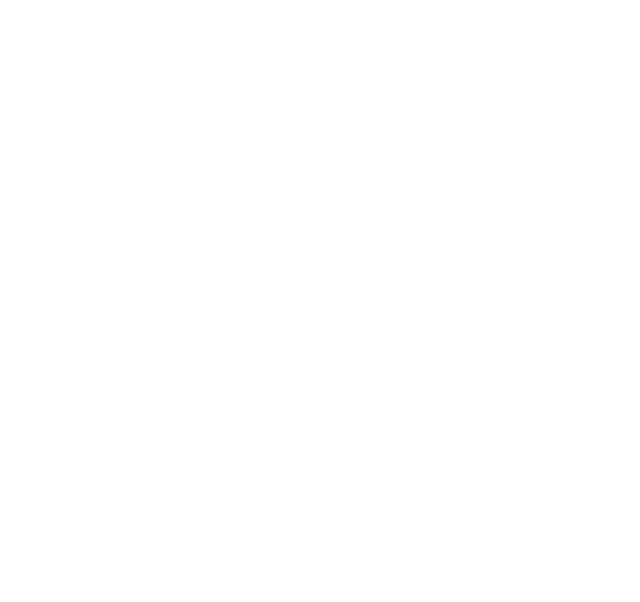
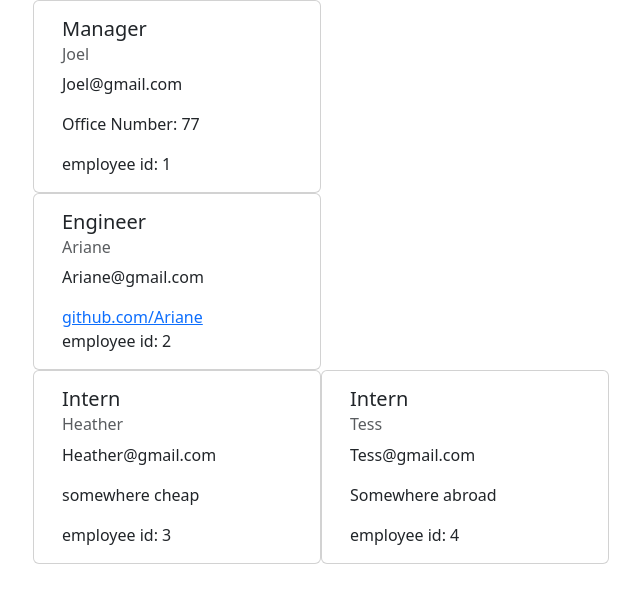
Before and after one commit to tesseir/team-profile-gen, a website: page Teamroster.html in a window 1280 px wide. Shown: the whole page, without its empty margins (37-677 px from the left). Drawn offline with nearby package versions, Linux system fonts and the light colour scheme.

Commit message:
JS base complete

```diff
--- a/Teamroster.html
+++ b/Teamroster.html
@@ -1,4 +1,3 @@
-
 
 <!DOCTYPE html>
 <html lang="en">
@@ -17,9 +16,47 @@
 <body>
 
   <div class="container">
-    <div class="row cardContainer">
+    <div class="row cardContainer manager">
+        <div class="card" style="width: 18rem;">
+        <div class="card-body">
+          <h5 class="card-title">Manager</h5>
+          <h6 class="card-subtitle mb-2 text-muted">Joel</h6>
+          <p class="card-text">Joel@gmail.com</p>
+          <p class="card-text">Office Number: 77</p>
+          <p class="card-text">employee id: 1</p>
+          </div>
+      </div></div>
 
-    </div>
+    <div class="row cardContainer engineer">
+      <div class="card" style="width: 18rem;">
+      <div class="card-body">
+        <h5 class="card-title">Engineer</h5>
+        <h6 class="card-subtitle mb-2 text-muted">Ariane</h6>
+        <p class="card-text">Ariane@gmail.com</p>
+        <a href="github.com/Ariane" class="card-link">github.com/Ariane</a>
+        <p class="card-text">employee id: 2</p>
+      </div>
+    </div></div>
+
+    <div class="row cardContainer intern">
+        <div class="card" style="width: 18rem;">
+        <div class="card-body">
+          <h5 class="card-title">Intern</h5>
+          <h6 class="card-subtitle mb-2 text-muted">Heather</h6>
+          <p class="card-text">Heather@gmail.com</p>
+          <p class="card-text">somewhere cheap</p>
+          <p class="card-text">employee id: 3</p>
+        </div>
+      </div>
+        <div class="card" style="width: 18rem;">
+        <div class="card-body">
+          <h5 class="card-title">Intern</h5>
+          <h6 class="card-subtitle mb-2 text-muted">Tess</h6>
+          <p class="card-text">Tess@gmail.com</p>
+          <p class="card-text">Somewhere abroad</p>
+          <p class="card-text">employee id: 4</p>
+        </div>
+      </div></div>
   </div>
 
   <script src="https://cdn.jsdelivr.net/npm/bootstrap@5.3.0-alpha1/dist/js/bootstrap.bundle.min.js" integrity="sha384-w76AqPfDkMBDXo30jS1Sgez6pr3x5MlQ1ZAGC+nuZB+EYdgRZgiwxhTBTkF7CXvN" crossorigin="anonymous"></script>
```
Also changed, not shown: script.js (+42 -89 lines).
